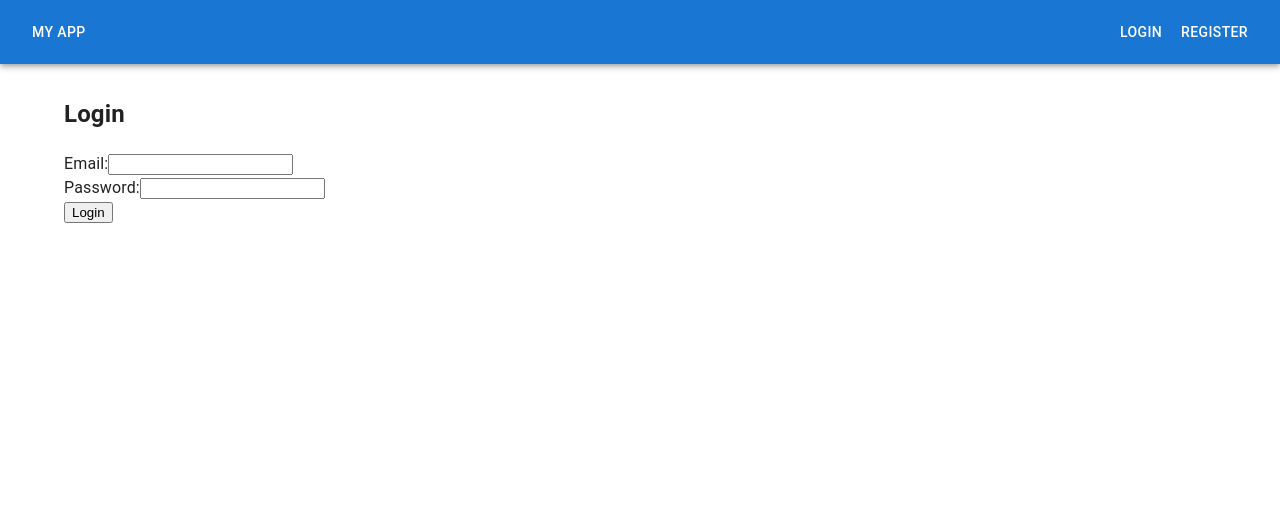
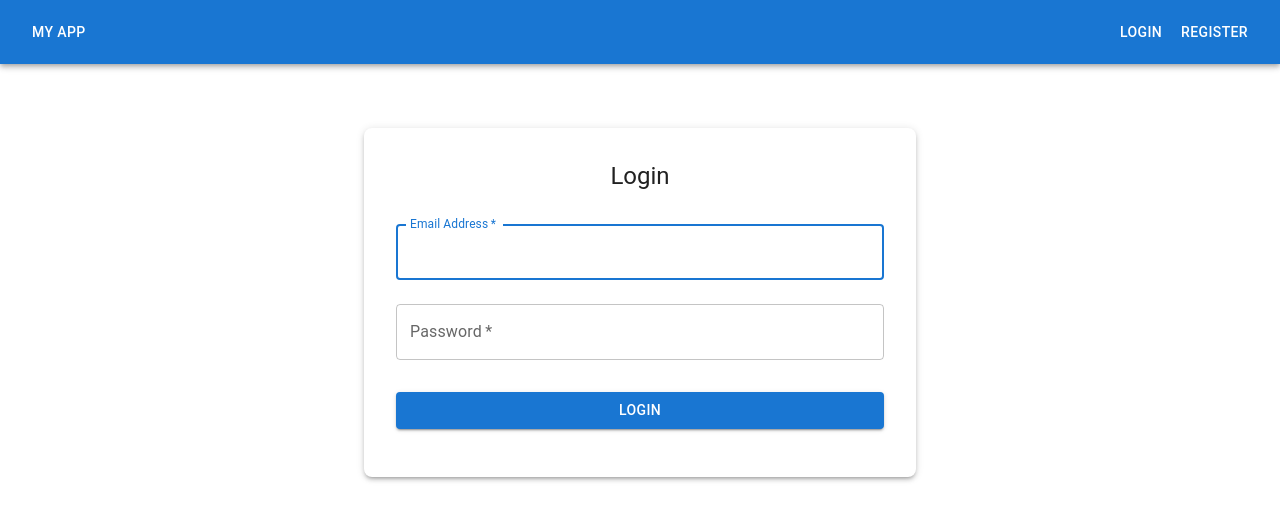
Before and after one commit to CadanGlass/COMP4537-Term-Project, a React (Vite) app in the folder client/: page /login in a window 1280 px wide. Shown: the top 520 px of the page. Built offline with nearby package versions, Linux system fonts and the light colour scheme.

Commit message:
Update login page to look like register

```diff
--- a/client/src/components/Login.jsx
+++ b/client/src/components/Login.jsx
@@ -1,34 +1,36 @@
+// src/components/Login.js
+
 import React, { useState, useContext } from "react";
 import { useNavigate } from "react-router-dom";
-import { AuthContext } from "./context/AuthContext"; // Ensure the path is correct
+import {
+  Container,
+  Box,
+  Typography,
+  TextField,
+  Button,
+  Alert,
+} from "@mui/material";
+import { AuthContext } from "./Context/AuthContext"; // Ensure the path is correct
 
 const Login = () => {
-  // State variables for email, password, and error messages
   const [email, setEmail] = useState("");
   const [password, setPassword] = useState("");
   const [error, setError] = useState("");
   const [isLoading, setIsLoading] = useState(false);
 
-  // Access the login function from AuthContext
   const { login } = useContext(AuthContext);
-
-  // useNavigate hook from react-router-dom for navigation
   const navigate = useNavigate();
 
-  // handleSubmit function to handle form submission
   const handleSubmit = async (e) => {
     e.preventDefault();
 
-    // Simple email format validation
     const emailRegex = /^[^\s@]+@[^\s@]+\.[^\s@]+$/;
     if (!emailRegex.test(email)) {
       setError("Please enter a valid email address.");
       return;
     }
 
-    // Removed password length check as per your request
-
-    setIsLoading(true); // Start loading
+    setIsLoading(true);
 
     try {
       const response = await fetch("https://cadan.xyz/login", {
@@ -50,9 +52,9 @@ const Login = () => {
           return;
         }
 
-        login(email, token, role); // Pass email, token, and role to context
+        login(email, token, role);
         setError("");
-        navigate("/dashboard"); // Redirect to dashboard
+        navigate("/dashboard");
       } else {
         setError(data.message || "Login failed. Please try again.");
       }
@@ -60,48 +62,82 @@ const Login = () => {
       setError("Error logging in. Please try again later.");
       console.error("Login Error:", error);
     } finally {
-      setIsLoading(false); // End loading
+      setIsLoading(false);
     }
   };
 
   return (
-    <div className="login-container">
-      <h2>Login</h2>
-      {error && (
-        <div className="error-message" role="alert">
-          {error}
-        </div>
-      )}
-      <form onSubmit={handleSubmit} noValidate>
-        <div className="form-group">
-          <label htmlFor="email">Email:</label>
-          <input
+    <Container maxWidth="sm">
+      <Box
+        sx={{
+          marginTop: 8,
+          padding: 4,
+          display: "flex",
+          flexDirection: "column",
+          alignItems: "center",
+          boxShadow: 3,
+          borderRadius: 2,
+          backgroundColor: "#fff",
+        }}
+      >
+        <Typography component="h1" variant="h5" gutterBottom>
+          Login
+        </Typography>
+        <Box
+          component="form"
+          onSubmit={handleSubmit}
+          sx={{ mt: 1, width: "100%" }}
+        >
+          {/* Email Field */}
+          <TextField
+            margin="normal"
+            required
+            fullWidth
+            id="email"
+            label="Email Address"
+            name="email"
             type="email"
-            id="email"
-            name="email"
+            autoComplete="email"
+            autoFocus
             value={email}
             onChange={(e) => setEmail(e.target.value)}
+          />
+
+          {/* Password Field */}
+          <TextField
+            margin="normal"
             required
-            autoComplete="username"
-          />
-        </div>
-        <div className="form-group">
-          <label htmlFor="password">Password:</label>
-          <input
+            fullWidth
+            name="password"
+            label="Password"
             type="password"
             id="password"
-            name="password"
+            autoComplete="current-password"
             value={password}
             onChange={(e) => setPassword(e.target.value)}
-            required
-            autoComplete="current-password"
           />
-        </div>
-        <button type="submit" disabled={isLoading} aria-busy={isLoading}>
-          {isLoading ? "Logging in..." : "Login"}
-        </button>
-      </form>
-    </div>
+
+          {/* Display Error Message */}
+          {error && (
+            <Alert severity="error" sx={{ mt: 2 }}>
+              {error}
+            </Alert>
+          )}
+
+          {/* Submit Button */}
+          <Button
+            type="submit"
+            fullWidth
+            variant="contained"
+            color="primary"
+            sx={{ mt: 3, mb: 2 }}
+            disabled={isLoading}
+          >
+            {isLoading ? "Logging in..." : "Login"}
+          </Button>
+        </Box>
+      </Box>
+    </Container>
   );
 };
 
```
